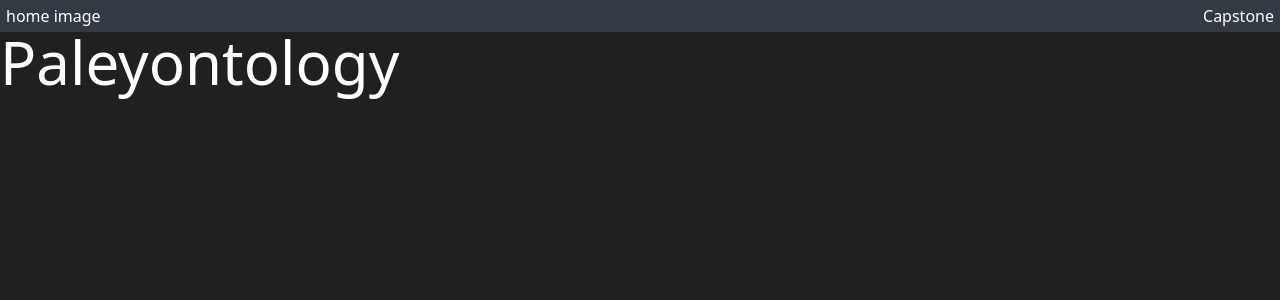
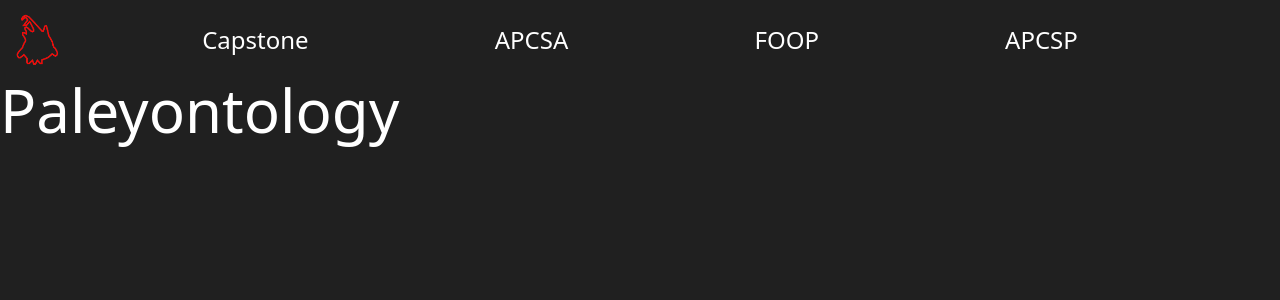
Before and after one commit to CrolineCrois/peleywebstie, a Next.js app: page / in a window 1280 px wide. Shown: the top 300 px of the page. Built offline with nearby package versions, Linux system fonts and the light colour scheme.

Commit message:
navbar spacing and styleing

```diff
--- a/components/NavBar.tsx
+++ b/components/NavBar.tsx
@@ -2,12 +2,16 @@ import Link from "next/link"
 
 export default function NavBar(){
     return (
-        <section className="px-1.5 py-1 bg-slate-600/50 flex justify-between text-white">
-            <Link href="/">
-                home image
+        <section className="px-4 py-6 bg-slate-600/0 flex justify-center items-center text-white relative">
+            <Link href="/" className="absolute left-2">
+                <img src="lambda.png" className="h-14 ">
+                </img>
             </Link>
-            <section>
+            <section className="flex justify-evenly w-full">
                 <NavLinks title="Capstone" path=""/>
+                <NavLinks title="APCSA" path=""/>
+                <NavLinks title="FOOP" path=""/>
+                <NavLinks title="APCSP" path=""/>
             </section>
         </section>
     )
@@ -17,7 +21,7 @@ function NavLinks(props: {title: string, path: string}){
     return (
         <div>
             <Link href={props.path}>
-                <h1>
+                <h1 className="text-2xl">
                     {props.title}
                 </h1>
             </Link>
```
Also changed, not shown: public/lambda.png (added).
